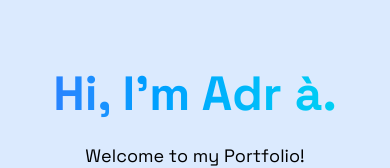
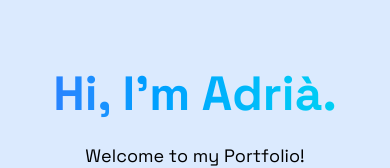
Before and after one commit to adriabcn/portfolio, a React (Vite) app: page / in a window 390 px wide. Shown: the part 233-401 px from the top of the page. Built offline with nearby package versions, Linux system fonts and the light colour scheme.

Commit message:
📱 Improve mobile behavior in FlippingI and RevealOnScroll components

```diff
--- a/src/components/FlippingI.jsx
+++ b/src/components/FlippingI.jsx
@@ -3,8 +3,11 @@ import { gsap } from "gsap";
 
 export const FlippingI = () => {
   const iRef = useRef(null);
+  const isMobile = window.innerWidth <= 768;
 
   useEffect(() => {
+    if (isMobile) return;
+
     gsap.set(iRef.current, {
       transformPerspective: 800,
       transformStyle: "preserve-3d",
@@ -22,6 +25,7 @@ export const FlippingI = () => {
   return (
     <span
       ref={iRef}
+      className={isMobile ? "text-[#00c5f7]" : ""}
       style={{
         display: "inline-block",
         transformOrigin: "center center",
```
Also changed, not shown: src/components/RevealOnScroll.jsx (indentation only).
